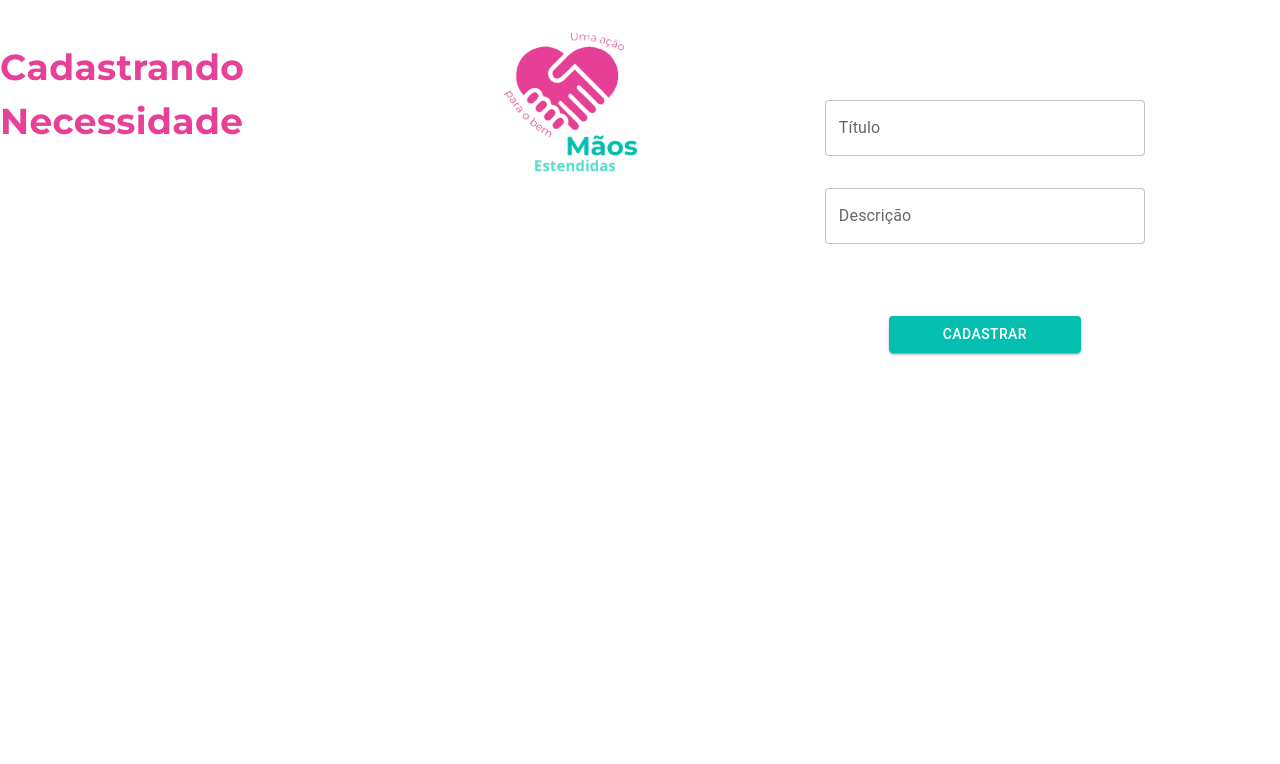
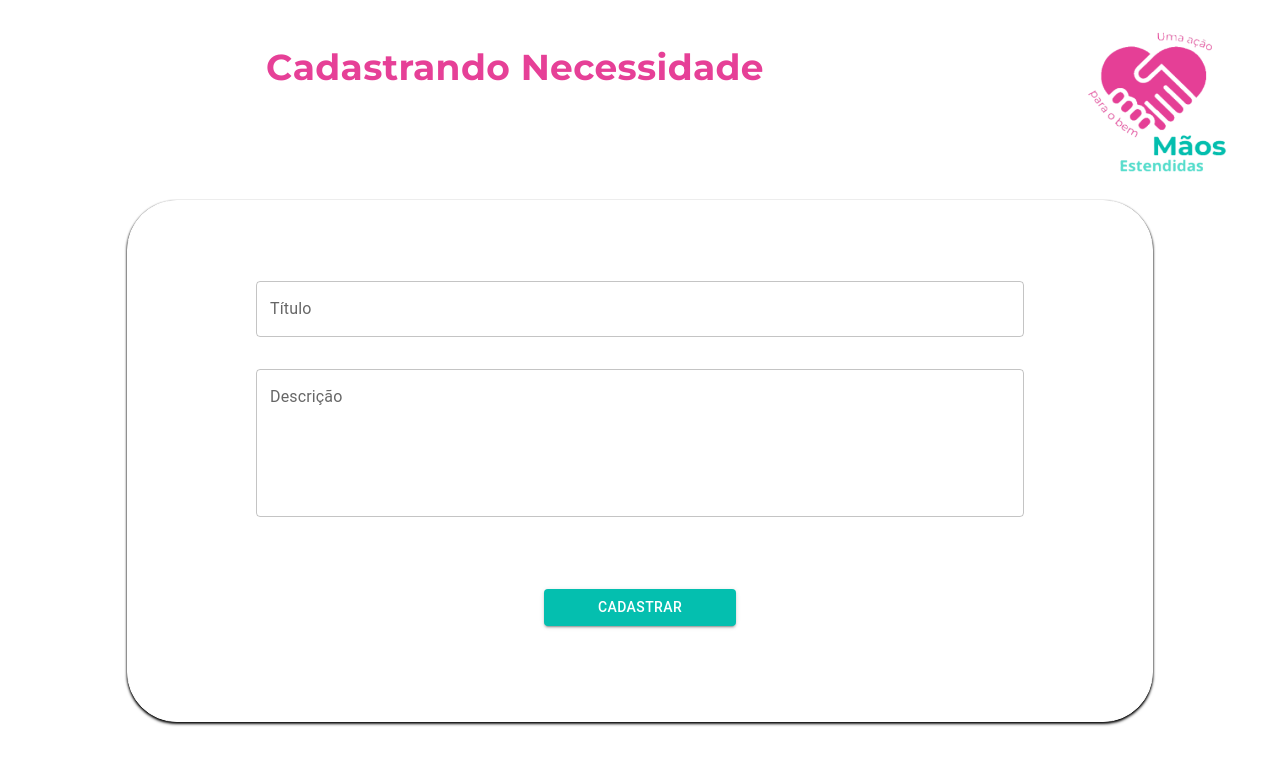
Before and after one commit to AmandaPiva/MaosEstendidas-FrontEnd, a React (Vite) app: page /CadastroNecessidade in a window 1280 px wide. Shown: the top 764 px of the page. Built offline with nearby package versions, Linux system fonts and the light colour scheme.

Commit message:
Finalização pagina de Cadastro de Necessidade

```diff
--- a/src/CadastroNecessidade/CadastroNecessidade.jsx
+++ b/src/CadastroNecessidade/CadastroNecessidade.jsx
@@ -11,7 +11,7 @@ function CadastroNecessidade() {
       <Box
         sx={{
           display: "flex",
-          flexDirection: "row",
+          flexDirection: "column",
           width: "100vw",
           height: "100vh",
           backgroundSize: "cover",
@@ -45,18 +45,23 @@ function CadastroNecessidade() {
 
         <Box
           sx={{
-            width: "50vw",
+            width: "100vw",
             display: "flex",
-            flexDirection: "column",
+            flexDirection: "row",
           }}
         >
           <Box
             sx={{
-              height: "95vh",
-              width: "30vw",
+              height: "65vh",
+              width: "80vw",
               backgroundColor: "#FFFFFF",
               borderRadius: "50px",
               margin: "auto",
+              border: 1,
+              borderColor: "white",
+              boxShadow: `0 0 0 0px rgba(0,0,0,0.1),
+                0 1px 2px rgba(0,0,0,0.8),
+                0 2px 3px rgba(0,0,0,0.8)`,
             }}
           >
             <Box
@@ -68,7 +73,7 @@ function CadastroNecessidade() {
             >
               <TextField
                 sx={{
-                  width: "25vw",
+                  width: "60vw",
                   backgroundColor: "#FFFFFF",
                   margin: "2vh auto",
                 }}
@@ -78,13 +83,14 @@ function CadastroNecessidade() {
               />
               <TextField
                 sx={{
-                  width: "25vw",
+                  width: "60vw",
                   backgroundColor: "#FFFFFF",
                   margin: "2vh auto",
                 }}
                 id="outlined-basic"
                 label="Descrição"
                 variant="outlined"
+                multiline rows={5}
               />
 
               <Box
```
